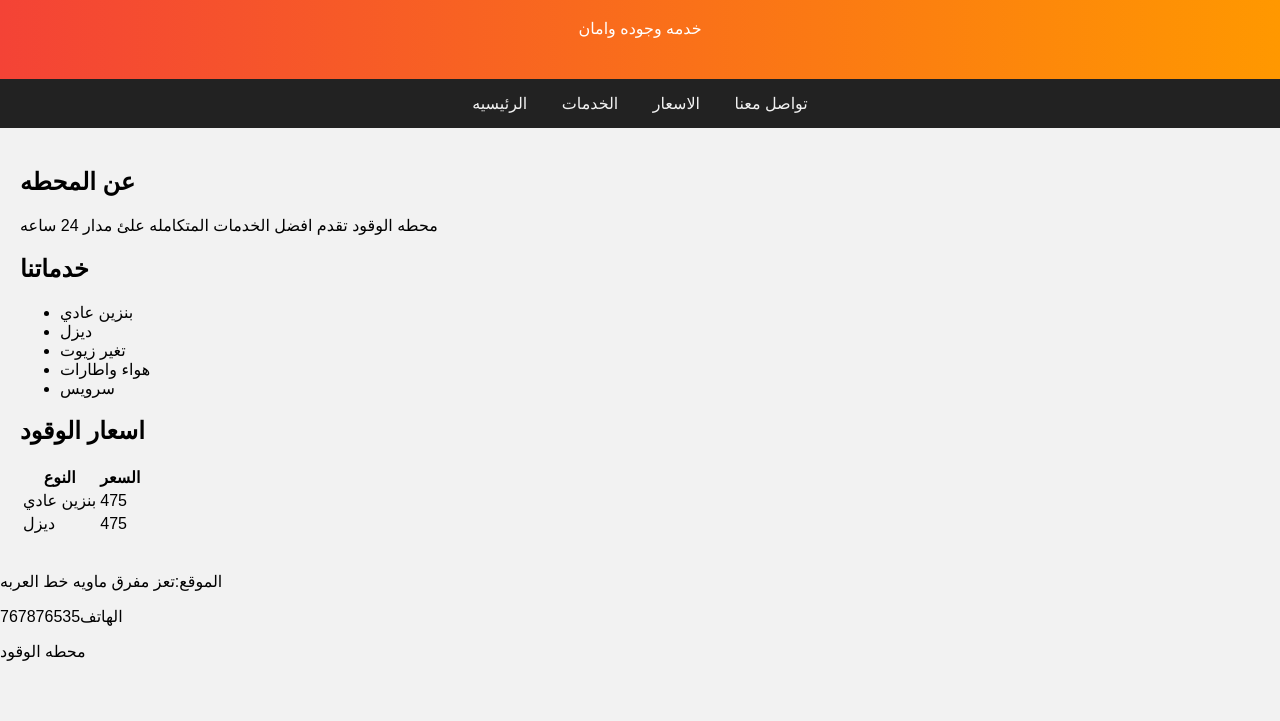
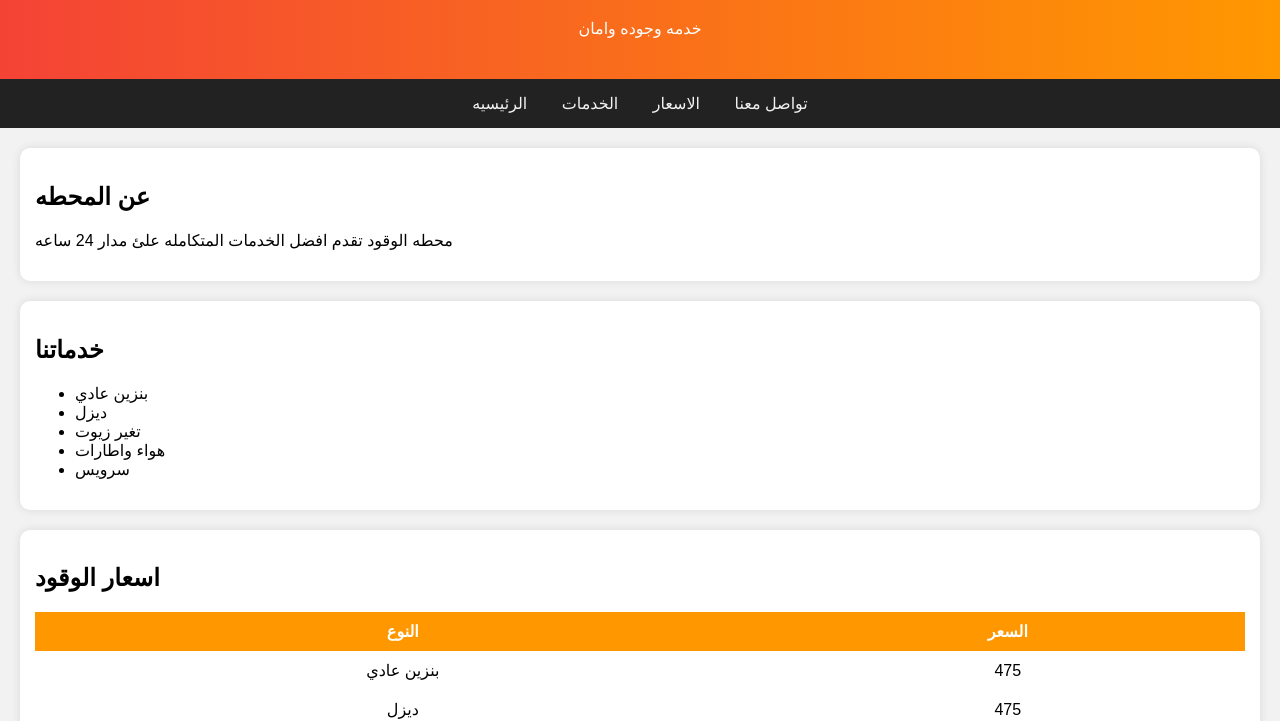
Before and after one commit to mthnymrtdy001-prog/my-html-project, a plain HTML site: page index.html in a window 1280 px wide. Shown: the part 87-808 px from the top of the page. Drawn offline with Linux system fonts and the light colour scheme.

Commit message:
update style.css

```diff
--- a/style.css
+++ b/style.css
@@ -26,3 +26,35 @@ nav a {
 main {
     padding: 20px;
 }
+
+.card {
+    background-color: white;
+    padding: 15px;
+    margin-bottom: 20px;
+    border-radius: 10px;
+    box-shadow: 0 0 10px rgba(0, 0, 0, 0.1);
+}
+
+table {
+    width: 100%;
+    border-collapse: collapse;
+}
+
+table th,
+table td {
+    border: 1ox solid #ddd;
+    padding: 10px;
+    text-align: center;
+}
+
+table th {
+    background-color: #ff9800;
+    color: white;
+}
+
+footer {
+    background-color: #333;
+    color: white;
+    text-align: center;
+    padding: 15px;
+}
```
